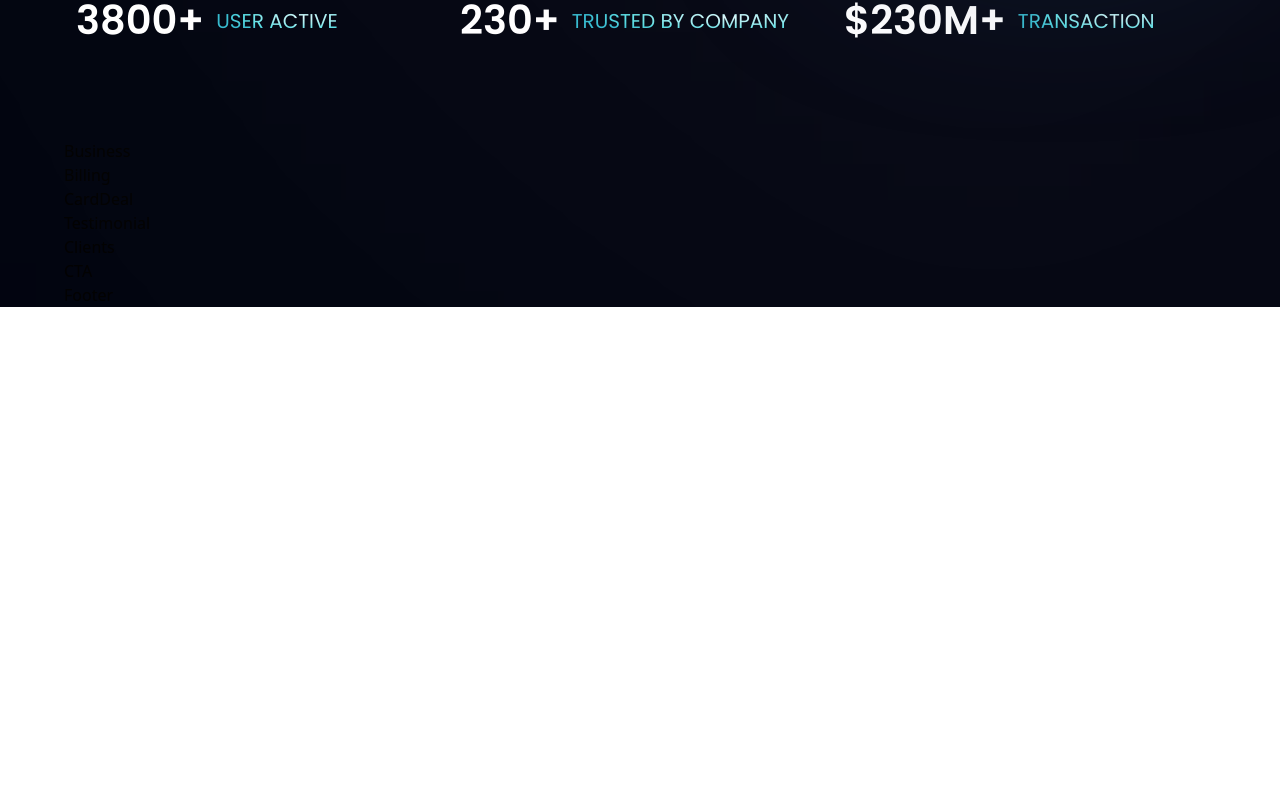
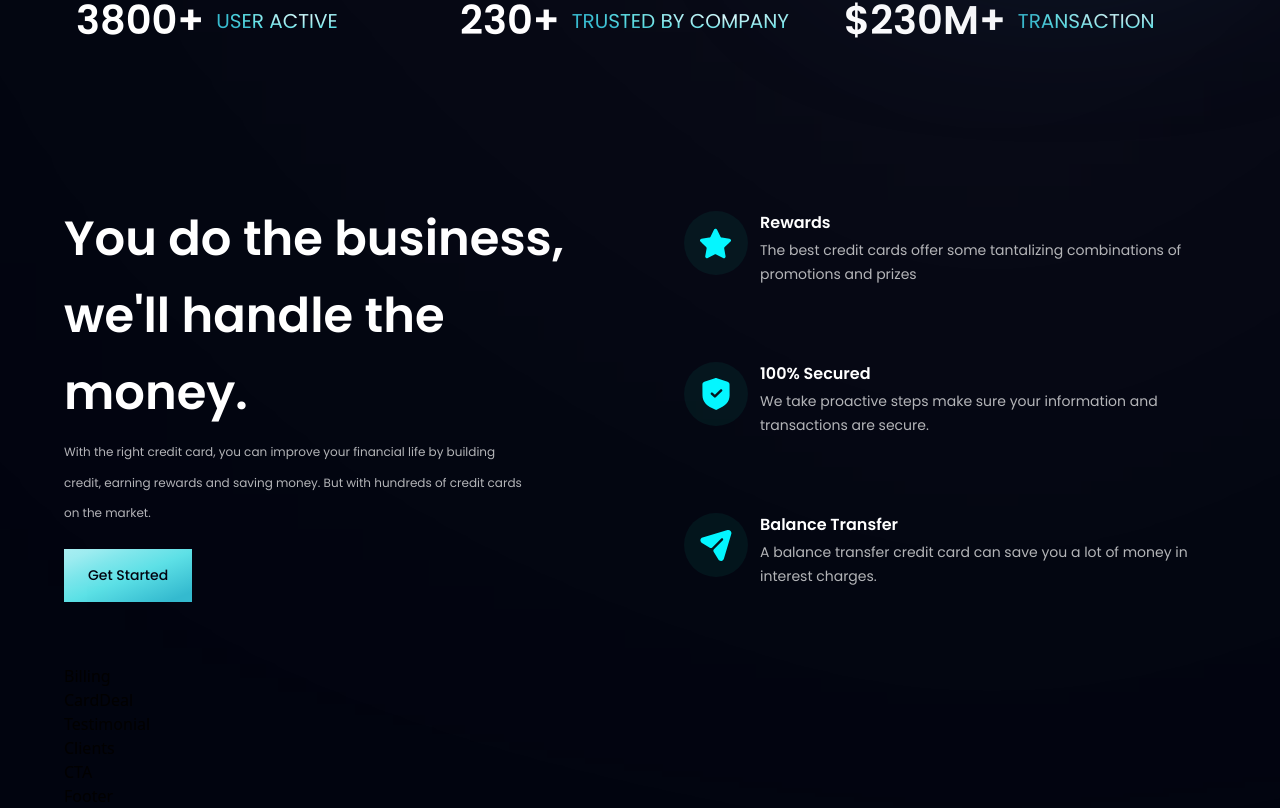
Before and after one commit to emircandemr/React_Hoobank_Clone_Project, a React (Vite) app: page / in a window 1280 px wide. Shown: the part 774-1582 px from the top of the page. Before the commit the page ends 1081 px from the top, so only its background shows below. Built offline with nearby package versions, Linux system fonts and the light colour scheme.

Commit message:
✨ added : business comp

```diff
--- a/src/components/Business.jsx
+++ b/src/components/Business.jsx
@@ -1,8 +1,41 @@
 import React from 'react'
+import { features } from '../constants'
+import styles , {layout} from '../style'
+import Button from './Button'
+
+const FeatureCard = ({icon,title,content,index}) => (
+  <div className={`flex flex-row p-6 rounded-[20px]  ${index === features.length - 1 ? 'mb-0' : 'mb-6'} feature-card `} >
+    <div className={`w-[64px] h-[64px] rounded-full ${styles.flexCenter} bg-dimBlue `} >
+      <img src={icon} alt='icon' className='w-[50%] h-[50%] object-contain  '  />
+    </div>
+    <div className='flex-1 flex flex-col ml-3' >
+      <h4 className='font-poppins font-semibold text-white text-[16px] leading-[23px] mb-1' >{title}</h4>
+      <p className='font-poppins font-normal text-dimWhite text-[14px] leading-[24px] mb-1'>{content}</p>
+    </div>
+  </div>
+)
+
 
 const Business = () => {
   return (
-    <div>Business</div>
+    <section id='features' className={layout.section} >
+      <div className={layout.sectionInfo} >
+          <h2 className={styles.heading2} >You do the business, <br className='sm:block hidden' /> we'll handle the money.</h2>
+          <p className={`${styles.paragraph} max-w-[470px] mt-[5px] `} >
+            With the right credit card, you can improve your financial life by
+            building credit, earning rewards and saving money. But with hundreds
+            of credit cards on the market.
+          </p>
+          <Button styles='mt-5' />
+      </div>
+
+      <div className={` ${layout.sectionImg} flex-col `}>
+        {features.map((feature,index) => (
+          <FeatureCard key={index} {...feature} index={index} />
+        ))}
+      </div>
+
+    </section>
   )
 }
 
--- a/src/components/Button.jsx
+++ b/src/components/Button.jsx
@@ -1,8 +1,10 @@
 import React from 'react'
 
-const Button = () => {
+const Button = ({styles}) => {
   return (
-    <div>Button</div>
+    <button type='button' className={`py-4 px-6 bg-blue-gradient font-poppins font-medium text-[14px] text-primary outline-none ${styles} `} >
+      Get Started
+    </button>
   )
 }
 
```
